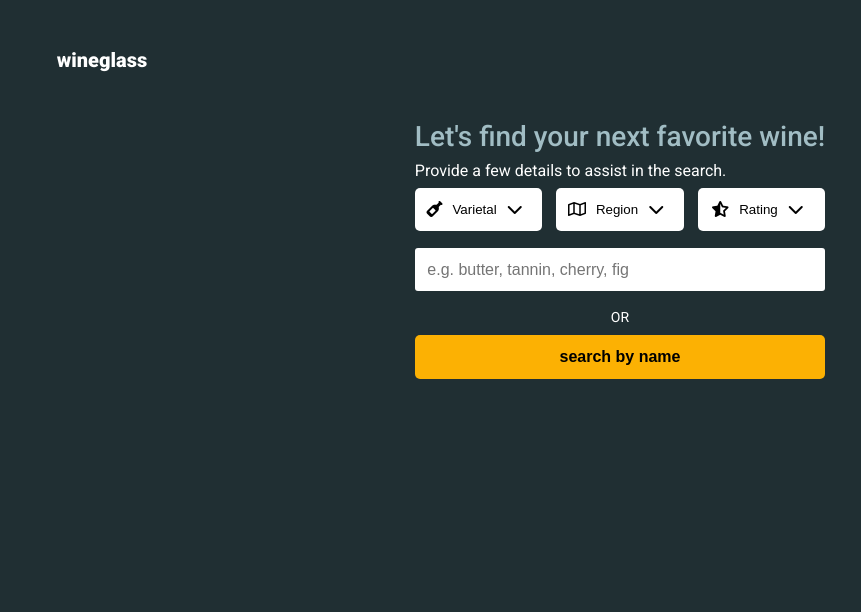
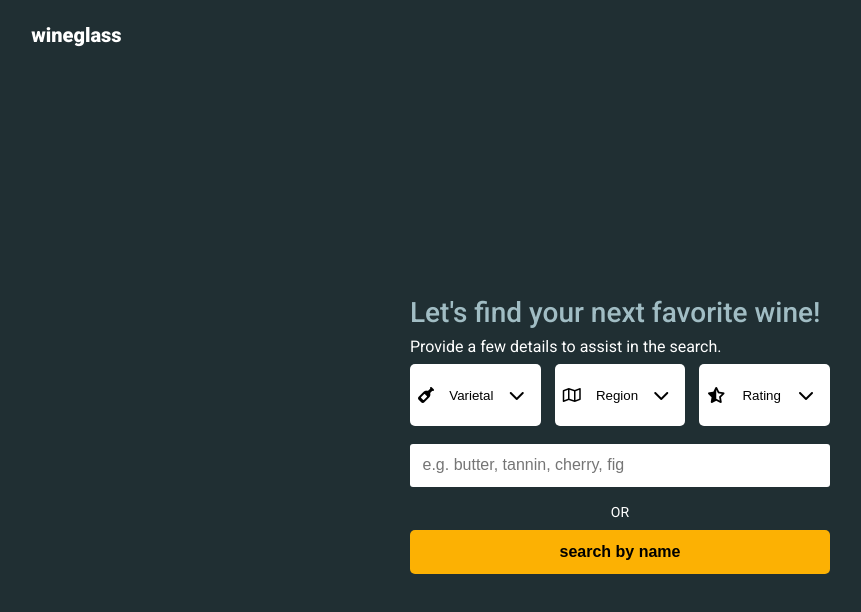
Before and after one commit to 0gzs/winesearch, a React (Create React App) app: page / in a window 1280 px wide. Shown: the top 612 px of the page, without its empty margins (20-881 px from the left). Built offline with nearby package versions, Linux system fonts and the light colour scheme.

Commit message:
Refactor form and results-grid css

```diff
--- a/package.json
+++ b/package.json
@@ -8,6 +8,7 @@
     "@testing-library/react": "^13.4.0",
     "@testing-library/user-event": "^13.5.0",
     "axios": "^1.4.0",
+    "lodash": "^4.17.21",
     "react": "^18.2.0",
     "react-dom": "^18.2.0",
     "react-highlight-words": "^0.20.0",
--- a/src/components/dropdown.scss
+++ b/src/components/dropdown.scss
@@ -1,16 +1,17 @@
 .dropdown {
   position: relative;
   display: flex;
-  gap: 1rem;
-  width: 100%;
   color: #000;
   background-color: #fff;
   border-radius: 5px;
   display: flex;
   align-items: center;
-  justify-content: center;
-  padding: 1em 0;
+  justify-content: space-between;
+  gap: .2rem;
+  padding: 1rem 0;
   border: none;
+  flex: 1;
+  height: 6.2rem;
 
   .exit {
     font-weight: bold;
@@ -48,7 +49,7 @@
   z-index: 10;
   margin-top: 0.5rem;
   width: 20rem;
-  max-height: 20em;
+  max-height: 25rem;
   box-shadow: 0 0.5vw 1vw rgba(0, 0, 0, 0.2);
   overflow: scroll;
   border-bottom-left-radius: 0.5em;
@@ -63,6 +64,7 @@
       padding: 1em;
       font-size: 1.6rem;
       color: #111;
+      text-align: left;
 
       &:hover {
         background-color: rgba(100, 100, 100, 0.1);
@@ -71,3 +73,9 @@
     }
   }
 }
+
+@media (min-width: 1140px) {
+  .dropdown {
+    min-width: 12rem;
+  }
+}
--- a/src/components/form.scss
+++ b/src/components/form.scss
@@ -1,10 +1,12 @@
-.form-container {
+.form-wrapper {
   display: flex;
   flex-direction: column;
-  justify-content: center;
-  margin: 0 auto;
+  width: 100%;
+  min-width: 30rem;
+  max-width: 48rem;
   width: fit-content;
-  height: fit-content;
+  flex: 1;
+  padding: 4rem 0;
 }
 
 .search-type-wrapper {
@@ -57,3 +59,13 @@ input[type="text"]:focus {
   margin: 0 auto;
   width: 100%;
 }
+
+.align-left {
+  justify-content: flex-start;
+}
+
+@media (max-width: 480px) {
+  .search-buttons-wrapper {
+    gap: .5rem;
+  }
+}
--- a/src/global.scss
+++ b/src/global.scss
@@ -24,16 +24,21 @@ h1 {
   color: #A1BDC4;
 }
 
+.wrapper {
+  display: flex;
+  flex-direction: column;
+  height: 100vh;
+  min-height: 65rem;
+}
+
 .header {
   width: 100%;
-  margin: 0 auto;
   background: #202f33;
   z-index: 10;
   display: flex;
   align-items: center;
-  justify-content: space-between;
   transition: all .5s ease;
-  padding: 5rem 0;
+  padding: 5rem 4vw;
   position: sticky;
   top: 0;
 
@@ -44,28 +49,20 @@ h1 {
   }
 }
 
-.wrapper {
+main {
+  flex-grow: 1;
   display: flex;
   flex-direction: column;
   align-items: center;
-  padding: 0 6vw 0;
-  width: 100vw;
+  overflow-y: auto;
+  padding: 0 3vw 0;
 }
 
-main {
-  min-height: 34rem;
-  overflow-y: scroll;
-  gap: 5rem;
-}
-
-section {
+.form-container {
+  height: 100%;
+  flex: 1;
   display: flex;
-  justify-content: center;
   align-items: center;
-  width: 50%;
-  height: 100%;
-  align-items: flex-end;
-  min-height: 50vh;
 }
 
 .resultsGrid {
@@ -74,11 +71,7 @@ section {
   justify-content: center;
   gap: 3rem;
   width: 100%;
-  height: 100%;
-}
-
-.highlight {
-  background-color: #fcb103;
+  padding: 0 0 2rem;
 }
 
 .button {
@@ -115,31 +108,43 @@ svg {
   margin: 0.5em 0;
 }
 
-.flex-col {
-  display: flex;
-  flex-direction: column;
+.top-margin {
+  margin-top: 15%;
 }
 
-@media (min-width:1280px) {
+@media(min-height: 340px) {
   .wrapper {
-    height: 100vh;
+    min-height: 49rem;
+  }
+}
+
+@media (min-width: 1000px) {
+  main {
+    align-items: flex-start;
+    flex-direction: row;
+    gap: 5rem;
+    overflow: hidden;
   }
 
-  main {
-    flex-direction: row !important;
-    overflow: hidden;
-    gap: 0;
+  .form-container {
+    justify-content: center;
+
+    .form-wrapper {
+      width: 42rem;
+      max-width: 42rem;
+    }
   }
 
   .resultsGrid {
-    overflow-y: scroll;
-    flex: 1;
-    width: 100%;
-    margin-top: 15%;
+    flex-grow: 1;
+    overflow-y: auto;
+    padding-top: 10vh;
+    max-height: 100%;
   }
 
-  section {
-    align-items: center;
+  .header {
+    padding-top: 2.5rem;
+    padding-bottom: 2.5rem;
   }
 }
 
```
Also changed, not shown: 1 other file (tests, documents, lock files or other folders).
